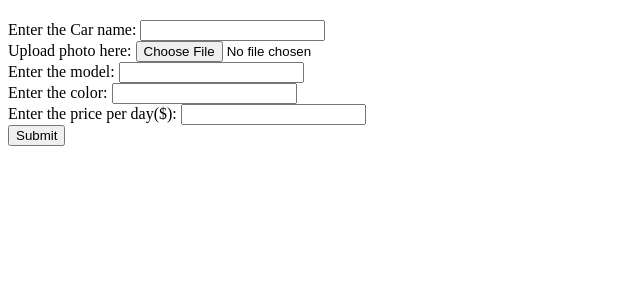
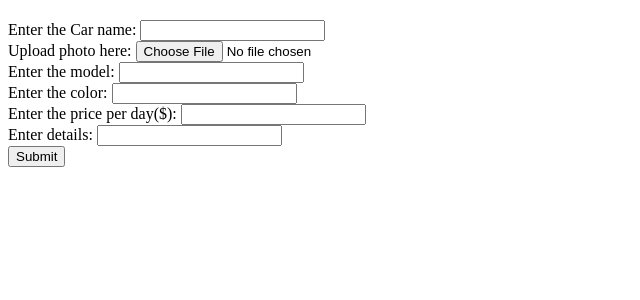
Before and after one commit to adkshishir/car_rental, a PHP site: page /admin/car_register.php in a window 1280 px wide. Shown: the part 47-347 px from the top of the page, without its empty margins (0-640 px from the left). Run offline with PHP 8.4, Linux system fonts and the light colour scheme.

Commit message:
input type description added

```diff
--- a/admin/car_register.php
+++ b/admin/car_register.php
@@ -23,6 +23,7 @@
                     $model = $_POST['model'];
                     $color = $_POST['color'];
                     $price = $_POST['price'];
+                    $desc = $_POST['description'];
 
                     $filename = strtolower($filename);
                     $filename = str_replace(" ", "", $filename);
@@ -63,6 +64,10 @@
                     <label for="price">Enter the price per day($):</label>
                     <input type="number" step="0.01" name="price" id="price"><br />
                 </div>
+                <div class="desc">
+                    <label for="description">Enter details:</label>
+                    <input type="text" name="description" id="description"><br />
+                </div>
                 <div class="submit">
                     <button type="submit" name="submit">Submit</button>
                 </div>
```
